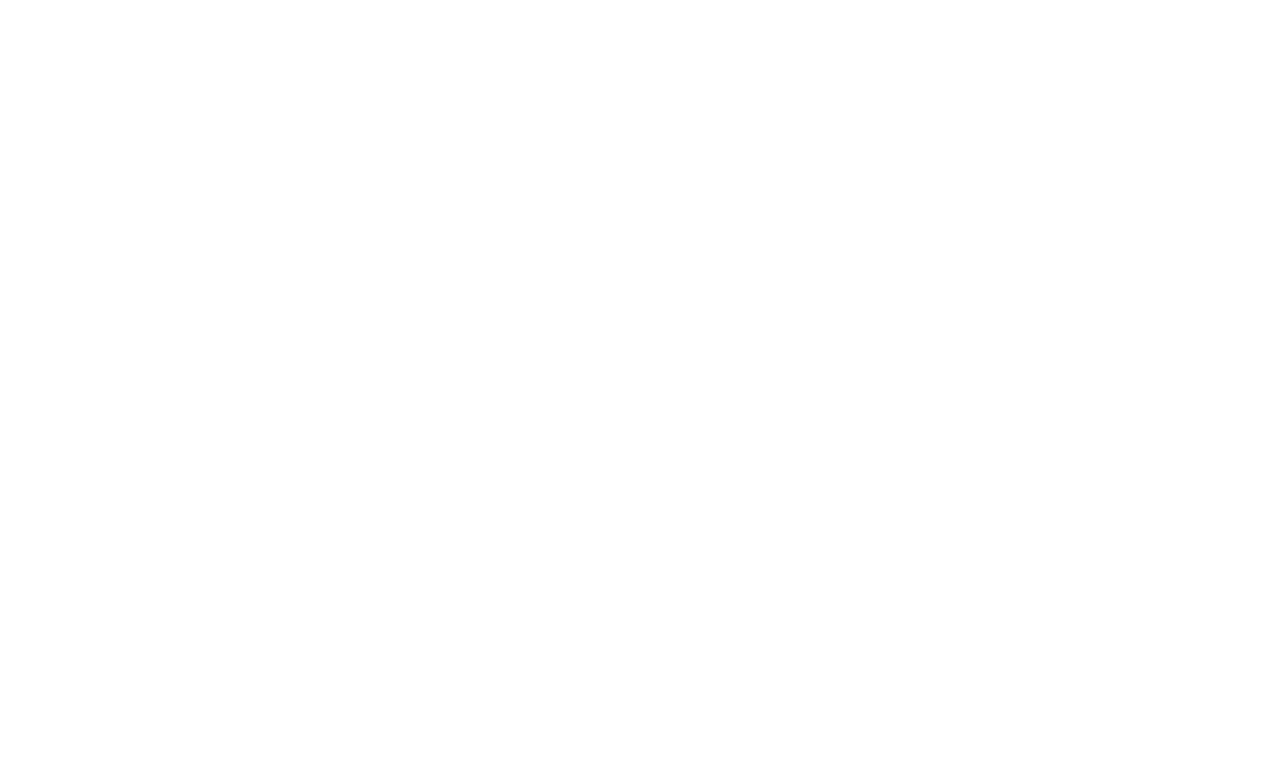
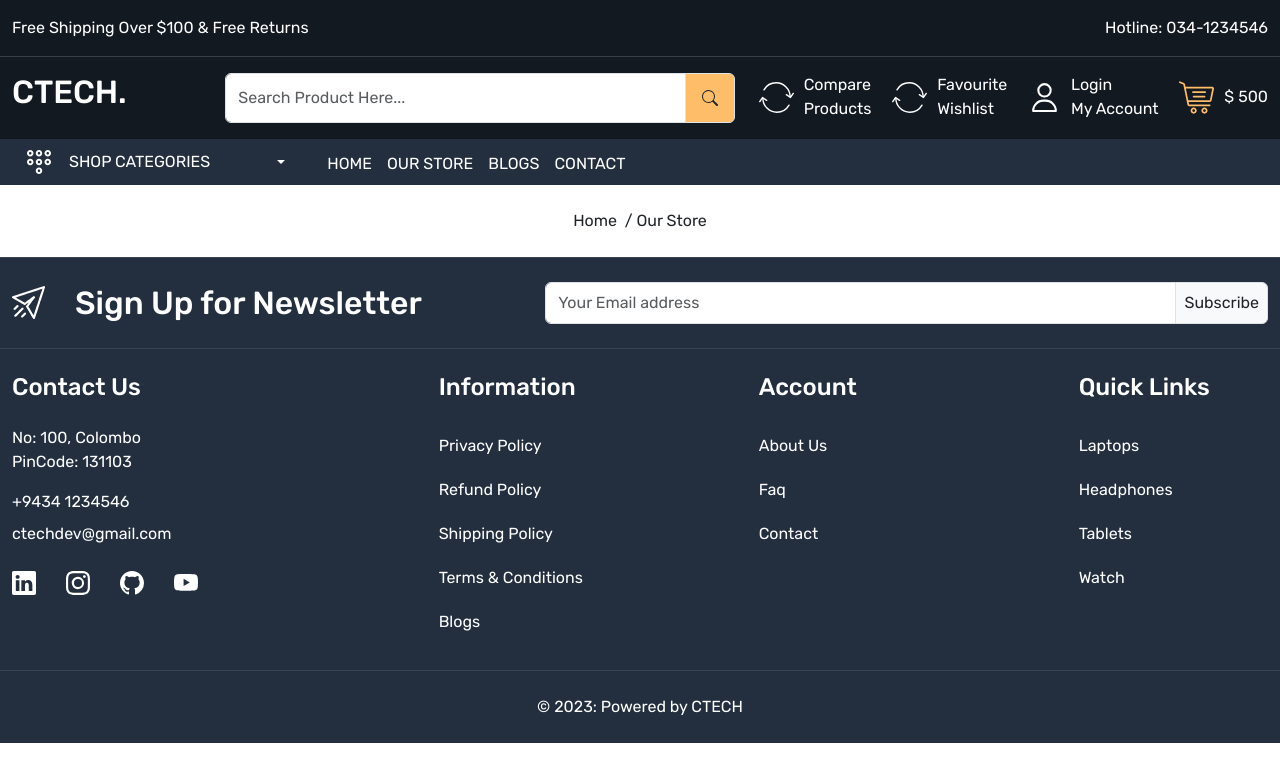
Before and after one commit to P-A-Chathura-Madhava/e_commerce_mern_frontend, a React (Create React App) app: page /store in a window 1280 px wide. Before the commit this address had no page. Shown: the top 782 px of the page. Built offline with nearby package versions, Linux system fonts and the light colour scheme.

Commit message:
apply breadCrum

```diff
--- a/src/App.js
+++ b/src/App.js
@@ -5,6 +5,7 @@
 import Home from "./pages/Home";
 import About from "./pages/About";
 import Contact from "./pages/Contact";
+import OurStore from "./pages/OurStore";
 
 function App() {
   return (
@@ -15,6 +16,7 @@
             <Route index element={<Home/>}/>
             <Route path="about" element={<About/>}/>
             <Route path="contact" element={<Contact/>}/>
+            <Route path="store" element={<OurStore/>}/>
           </Route>
         </Routes>
       </BrowserRouter>
--- /dev/null
+++ b/src/components/BreadCrumb.js
@@ -0,0 +1,24 @@
+import React from "react";
+import { Link } from "react-router-dom";
+
+const BradCrum = (props) => {
+  const { title } = props;
+  return (
+    <div className="breadcrumb mb-0 py-4">
+      <div className="container-xxl">
+        <div className="row">
+          <div className="col-12">
+            <p className="text-center mb-0">
+              <Link to="/" className="text-dark">
+                Home &nbsp;
+              </Link>
+              / {title}
+            </p>
+          </div>
+        </div>
+      </div>
+    </div>
+  );
+};
+
+export default BradCrum;
--- a/src/components/Header.js
+++ b/src/components/Header.js
@@ -124,7 +124,7 @@
                 <div className="menu-links">
                   <div className="d-flex align-items-center gap-15">
                     <NavLink to="/">Home</NavLink>
-                    <NavLink to="/">Our Store</NavLink>
+                    <NavLink to="/store">Our Store</NavLink>
                     <NavLink to="/">Blogs</NavLink>
                     <NavLink to="/">Contact</NavLink>
                   </div>
--- /dev/null
+++ b/src/pages/OurStore.js
@@ -0,0 +1,12 @@
+import React from 'react'
+import BreadCrumb from '../components/BreadCrumb';
+
+const OurStore = () => {
+  return (
+    <>
+    <BreadCrumb title="Our Store"/>
+    </>
+  )
+}
+
+export default OurStore
```
